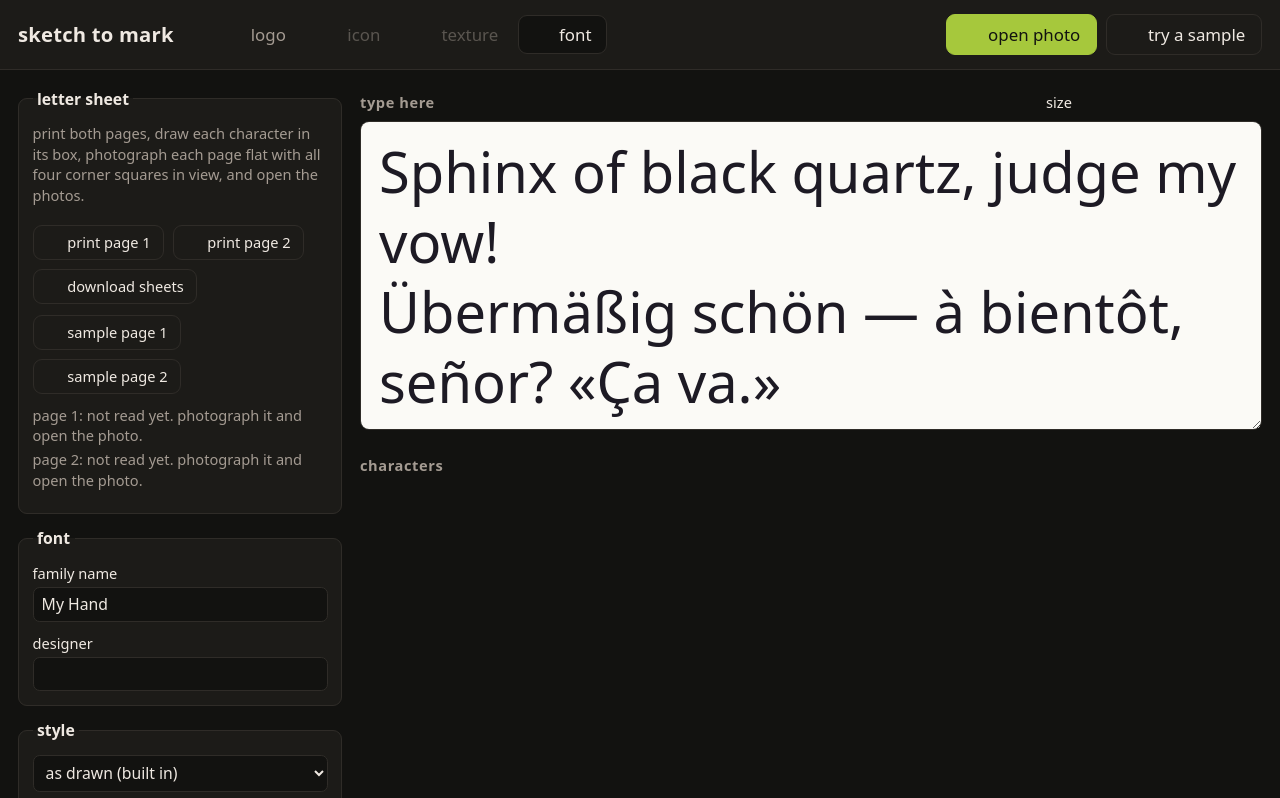
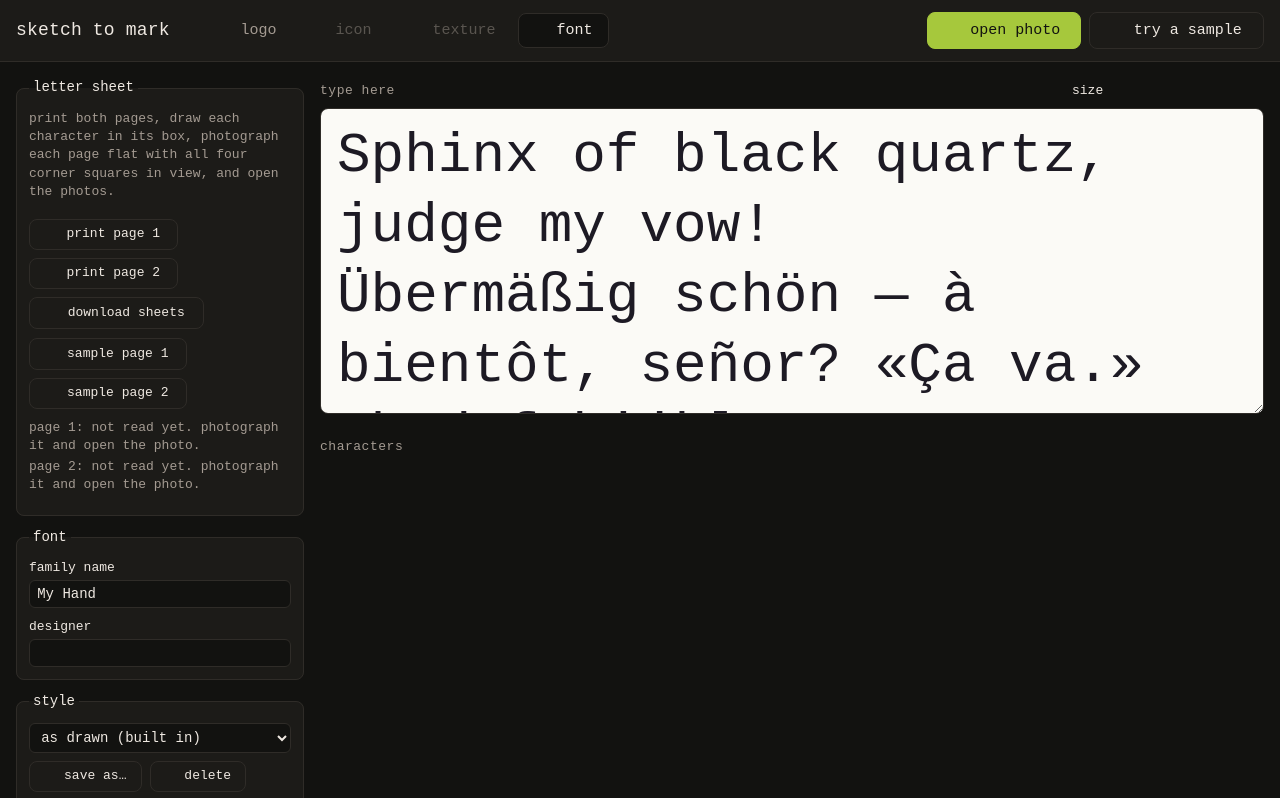
Before and after one commit to studio0rpiment/hand-drawn, a website built with Vite: page index.html in a window 1280 px wide. Both pictures are taken after a click on the button "font". Shown: the top 798 px of the page. Built offline with nearby package versions, Linux system fonts and the light colour scheme; files whose address does not match are found by name; what hand-icons would draw is missing.

Commit message:
Type: NaN Gothic UI Mono, thin and lowercase, letters spread on hover
The app now uses NaN Gothic UI Mono, as in the musician-site template's
admin: ExtraLight for text, Regular for the title and green buttons. It has
no width axis, so the hover opens the letter spacing instead; buttons still
reserve their hovered width so nothing reflows. Tabs and choices wrap on
narrow screens. The font files stay in the git-ignored public/fonts/.

Also ignore pCloud's "[conflicted]" copies.

```diff
--- a/src/style.css
+++ b/src/style.css
@@ -1,8 +1,27 @@
-/* NaN Success Titling (Jérémy Landes, Studio Triple / NaN), licensed: kept in
-   public/fonts on this machine only. Its one axis is width, 100 (compressed) to 1000. */
+/* NaN Gothic UI Mono (Luke Prowse / NaN), as in the musician-site template's
+   admin. Licensed: kept in public/fonts on this machine only. Three static
+   weights; the thin one (ExtraLight) is the app's text. */
 @font-face {
-  font-family: 'NaN Success Titling';
-  src: url('/fonts/NaNSuccessTitling-Variable.woff2') format('woff2');
+  font-family: 'NaN Gothic UI Mono';
+  src: url('/fonts/NaNGothicUIMono-ExtraLight.woff2') format('woff2');
+  font-weight: 200 300;
+  font-style: normal;
+  font-display: swap;
+}
+
+@font-face {
+  font-family: 'NaN Gothic UI Mono';
+  src: url('/fonts/NaNGothicUIMono-Regular.woff2') format('woff2');
+  font-weight: 400 500;
+  font-style: normal;
+  font-display: swap;
+}
+
+@font-face {
+  font-family: 'NaN Gothic UI Mono';
+  src: url('/fonts/NaNGothicUIMono-Bold.woff2') format('woff2');
+  font-weight: 600 900;
+  font-style: normal;
   font-display: swap;
 }
 
@@ -21,13 +40,12 @@
   /* The part of a slider past its value. */
   --rest: #4a4640;
   --radius: 0.5rem;
-  /* Resting and hovered widths on the font's wdth axis. */
-  --narrow: 'wdth' 100;
-  --wide: 'wdth' 150;
-  font-family: 'NaN Success Titling', ui-sans-serif, system-ui, -apple-system, 'Segoe UI', sans-serif;
-  font-variation-settings: var(--narrow);
-  /* A compressed titling face reads small; everything in rem scales with this. */
-  font-size: 112.5%;
+  /* Letter spacing at rest and under the pointer: the type opens up on hover. */
+  --track: 0em;
+  --track-wide: 0.08em;
+  font-family: 'NaN Gothic UI Mono', ui-monospace, monospace;
+  font-weight: 200;
+  font-size: 100%;
   text-transform: lowercase;
 }
 
@@ -37,23 +55,36 @@ select {
   text-transform: inherit;
 }
 
-/* What people type keeps its own case and a plain face. */
+/* What people type keeps its own capitals. */
 input[type='text'],
 textarea {
   text-transform: none;
-  font-variation-settings: normal;
-  font-family: ui-sans-serif, system-ui, -apple-system, 'Segoe UI', sans-serif;
+  font-family: inherit;
 }
 
-/* Letters widen a little under the pointer. */
-:where(.button, .tab, label, legend, h1, h2, h3, figcaption, select) {
-  transition: font-variation-settings 0.25s ease;
+/* On green the thinnest weight is too faint; the title gets Regular rather than the browser's Bold. */
+.button.primary,
+h1 {
+  font-weight: 400;
 }
 
-/* :is (not :where) so this outweighs the buttons' `font: inherit`, which resets the width. */
+/* A choice stays on one line with its button. */
+.toggle label,
+.check {
+  white-space: nowrap;
+}
+
+/* Letters spread a little under the pointer. `.is-wide` is the same look,
+   used to measure how much room it needs (see reserveHoverWidths). */
+:where(.button, .tab, label, legend, h1, h2, h3, figcaption, select) {
+  letter-spacing: var(--track);
+  transition: letter-spacing 0.25s ease;
+}
+
 :is(.button, .tab, label, legend, h1, h2, h3, figcaption, select):hover,
-:is(.button, .tab):focus-visible {
-  font-variation-settings: var(--wide);
+:is(.button, .tab):focus-visible,
+.is-wide {
+  letter-spacing: var(--track-wide);
 }
 
 @media (prefers-reduced-motion: reduce) {
@@ -92,7 +123,7 @@ h1 {
 
 h2 {
   font-size: 0.8125rem;
-  font-weight: 600;
+  font-weight: 400;
   letter-spacing: 0.04em;
   color: var(--quiet);
   margin: 0 0 0.5rem;
@@ -192,7 +223,7 @@ fieldset {
 }
 
 legend {
-  font-weight: 600;
+  font-weight: 400;
   font-size: 0.875rem;
   padding: 0 0.25rem;
 }
@@ -363,7 +394,8 @@ input[type='color'] {
 
 .toggle {
   display: flex;
-  gap: 0.75rem;
+  flex-wrap: wrap;
+  gap: 0.25rem 0.75rem;
   font-size: 0.8125rem;
 }
 
@@ -492,6 +524,7 @@ input[type='color'] {
 
 .tabs {
   display: flex;
+  flex-wrap: wrap;
   gap: 0.25rem;
   margin-right: auto;
   margin-left: 1rem;
@@ -571,7 +604,7 @@ select {
 
 h3 {
   font-size: 0.75rem;
-  font-weight: 600;
+  font-weight: 400;
   margin: 0 0 0.5rem;
   opacity: 0.7;
 }
--- a/src/ui/hand.ts
+++ b/src/ui/hand.ts
@@ -158,19 +158,19 @@ export function flash(btn: HTMLElement, text = 'Copied') {
 }
 
 /**
- * Letters widen on hover; give each button and tab the room its widened text
+ * Letters spread on hover; give each button and tab the room its spread text
  * needs up front, so hovering never reflows the row (which on a narrow screen
  * would push the button out from under the pointer and back, flickering).
  */
 export async function reserveHoverWidths(root: ParentNode = document) {
   await document.fonts.ready
-  const wide = getComputedStyle(document.documentElement).getPropertyValue('--wide').trim()
   root.querySelectorAll<HTMLElement>('.button, .tab').forEach((el) => {
     el.style.minWidth = ''
     el.style.transition = 'none'
-    el.style.fontVariationSettings = wide
+    // .is-wide is styled exactly like hover (see style.css).
+    el.classList.add('is-wide')
     const w = el.getBoundingClientRect().width
-    el.style.fontVariationSettings = ''
+    el.classList.remove('is-wide')
     el.style.transition = ''
     // Hidden views measure as zero; they get measured when shown.
     if (w > 0) el.style.minWidth = `${Math.ceil(w)}px`
```
Also changed, not shown: README.md, 1 other file.
